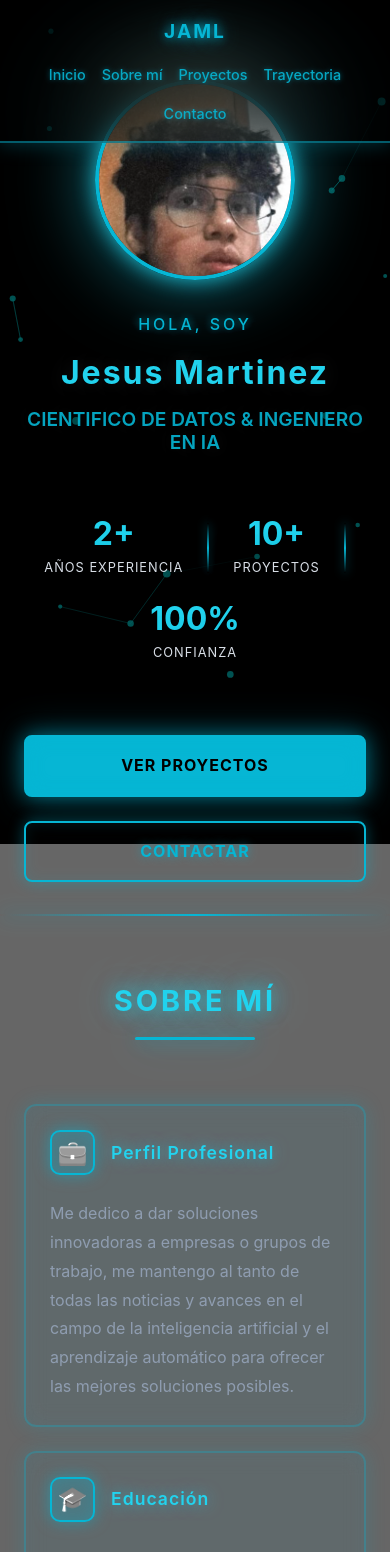
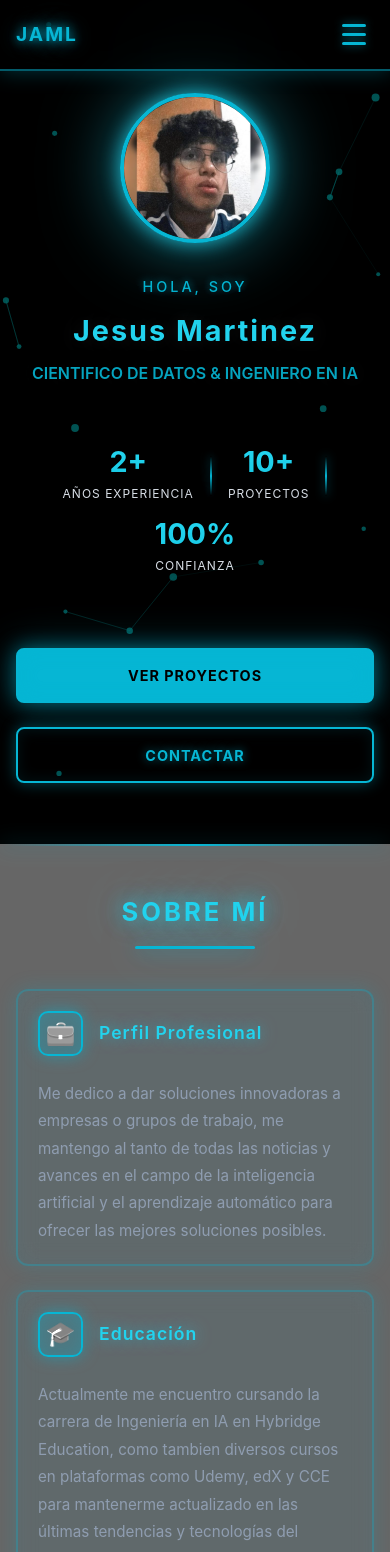
Before and after one commit to Jysusog/portafolio_act, a React (Vite) app: page / in a window 390 px wide. Shown: the top 1552 px of the page. Built offline with nearby package versions, Linux system fonts and the light colour scheme.

Commit message:
Updated AboutSection.css

```diff
--- a/src/components/AboutSection.css
+++ b/src/components/AboutSection.css
@@ -236,8 +236,21 @@
 }
 
 @media (max-width: 480px) {
+  .about-section {
+    padding: 3rem 0;
+  }
+
+  .about-container {
+    padding: 0 1rem;
+  }
+
   .section-title-neon {
-    font-size: 1.8rem;
+    font-size: 1.6rem;
+    margin-bottom: 2.5rem;
+  }
+
+  .about-panel {
+    padding: 1.25rem;
   }
 
   .panel-title {
@@ -248,4 +261,13 @@
     width: 45px;
     height: 45px;
   }
+
+  .panel-text {
+    font-size: 0.95rem;
+  }
+
+  .skill-tag {
+    font-size: 0.85rem;
+    padding: 0.4rem 0.8rem;
+  }
 }
--- a/src/components/ContactSection.css
+++ b/src/components/ContactSection.css
@@ -277,8 +277,27 @@
 }
 
 @media (max-width: 480px) {
+  .contact-section {
+    padding: 3rem 0;
+  }
+
+  .contact-container {
+    padding: 0 1rem;
+  }
+
+  .section-title-neon {
+    font-size: 1.6rem;
+    margin-bottom: 2.5rem;
+  }
+
   .contact-intro {
-    font-size: 1rem;
+    font-size: 0.95rem;
+    margin-bottom: 2.5rem;
+  }
+
+  .contact-grid {
+    gap: 1.25rem;
+    margin-bottom: 2.5rem;
   }
 
   .contact-card {
@@ -297,7 +316,7 @@
   }
 
   .contact-title {
-    font-size: 1.2rem;
+    font-size: 1.1rem;
   }
 
   .contact-subtitle {
@@ -305,7 +324,11 @@
   }
 
   .contact-arrow {
-    font-size: 1.5rem;
+    font-size: 1.4rem;
+  }
+
+  .contact-footer {
+    padding: 1.5rem;
   }
 
   .footer-text {
--- a/src/components/Footer.css
+++ b/src/components/Footer.css
@@ -13,3 +13,17 @@
 .footer p {
   margin: 0;
 }
+
+@media (max-width: 768px) {
+  .footer {
+    padding: 1.5rem;
+    font-size: 0.85rem;
+  }
+}
+
+@media (max-width: 480px) {
+  .footer {
+    padding: 1.25rem 1rem;
+    font-size: 0.8rem;
+  }
+}
--- a/src/components/HeroSection.css
+++ b/src/components/HeroSection.css
@@ -53,6 +53,12 @@
   position: relative;
   overflow: hidden;
   animation: pulse-border 2s infinite;
+}
+
+.profile-image-placeholder img {
+  width: 100%;
+  height: 100%;
+  object-fit: cover;
 }
 
 @keyframes pulse-border {
@@ -248,8 +254,12 @@
   }
 
   .profile-image-placeholder {
-    width: 200px;
-    height: 200px;
+    width: 180px;
+    height: 180px;
+  }
+
+  .hero-cta {
+    justify-content: center;
   }
 
   .hero-stats {
@@ -273,23 +283,45 @@
 }
 
 @media (max-width: 480px) {
+  .hero-section {
+    padding: 4rem 1rem 2rem;
+  }
+
   .hero-name {
-    font-size: 2rem;
+    font-size: 1.8rem;
   }
 
   .hero-title {
-    font-size: 1.2rem;
+    font-size: 1rem;
   }
 
   .hero-greeting {
-    font-size: 1rem;
+    font-size: 0.9rem;
+  }
+
+  .profile-image-placeholder {
+    width: 150px;
+    height: 150px;
+  }
+
+  .hero-stats {
+    gap: 1rem;
   }
 
   .stat-value {
-    font-size: 2rem;
+    font-size: 1.8rem;
   }
 
   .stat-label {
-    font-size: 0.8rem;
+    font-size: 0.75rem;
+  }
+
+  .stat-divider {
+    height: 40px;
+  }
+
+  .cta-btn {
+    padding: 0.9rem 1.5rem;
+    font-size: 0.9rem;
   }
 }
--- a/src/components/Navbar.css
+++ b/src/components/Navbar.css
@@ -19,6 +19,7 @@
   display: flex;
   justify-content: space-between;
   align-items: center;
+  position: relative;
 }
 
 .logo {
@@ -31,6 +32,7 @@
                0 0 30px rgba(6, 182, 212, 0.4);
   transition: all 0.3s ease;
   letter-spacing: 2px;
+  z-index: 101;
 }
 
 .logo:hover {
@@ -38,6 +40,44 @@
   text-shadow: 0 0 15px rgba(34, 211, 238, 1),
                0 0 30px rgba(34, 211, 238, 0.8),
                0 0 45px rgba(34, 211, 238, 0.6);
+}
+
+.hamburger {
+  display: none;
+  flex-direction: column;
+  gap: 6px;
+  background: transparent;
+  border: none;
+  cursor: pointer;
+  padding: 8px;
+  z-index: 101;
+  position: relative;
+}
+
+.hamburger span {
+  width: 28px;
+  height: 3px;
+  background: #06b6d4;
+  border-radius: 2px;
+  transition: all 0.3s ease;
+  box-shadow: 0 0 10px rgba(6, 182, 212, 0.6);
+}
+
+.hamburger:hover span {
+  background: #22d3ee;
+  box-shadow: 0 0 15px rgba(34, 211, 238, 0.8);
+}
+
+.hamburger.active span:nth-child(1) {
+  transform: rotate(45deg) translate(10px, 10px);
+}
+
+.hamburger.active span:nth-child(2) {
+  opacity: 0;
+}
+
+.hamburger.active span:nth-child(3) {
+  transform: rotate(-45deg) translate(9px, -9px);
 }
 
 .nav-links {
@@ -86,15 +126,47 @@
 }
 
 @media (max-width: 768px) {
-  .nav-content {
-    flex-direction: column;
-    gap: 1rem;
+  .hamburger {
+    display: flex;
   }
 
   .nav-links {
-    gap: 1.5rem;
-    flex-wrap: wrap;
-    justify-content: center;
+    position: fixed;
+    top: 0;
+    right: -100%;
+    height: 100vh;
+    width: 280px;
+    background: rgba(0, 0, 0, 0.95);
+    backdrop-filter: blur(20px);
+    flex-direction: column;
+    gap: 0;
+    padding: 6rem 2rem 2rem;
+    border-left: 2px solid rgba(6, 182, 212, 0.5);
+    box-shadow: -5px 0 30px rgba(6, 182, 212, 0.3);
+    transition: right 0.4s ease;
+  }
+
+  .nav-links.active {
+    right: 0;
+  }
+
+  .nav-links li {
+    width: 100%;
+    border-bottom: 1px solid rgba(6, 182, 212, 0.2);
+  }
+
+  .nav-links li:last-child {
+    border-bottom: none;
+  }
+
+  .nav-links a {
+    display: block;
+    padding: 1.2rem 0;
+    font-size: 1.1rem;
+  }
+
+  .nav-links a::after {
+    display: none;
   }
 }
 
@@ -103,12 +175,25 @@
     padding: 1rem 0;
   }
 
+  .nav-content {
+    padding: 0 1rem;
+  }
+
   .logo {
     font-size: 1.2rem;
   }
 
   .nav-links {
-    font-size: 0.9rem;
-    gap: 1rem;
+    width: 250px;
+    padding: 5rem 1.5rem 2rem;
+  }
+
+  .nav-links a {
+    font-size: 1rem;
+    padding: 1rem 0;
+  }
+
+  .hamburger span {
+    width: 24px;
   }
 }
--- a/src/components/Navbar.tsx
+++ b/src/components/Navbar.tsx
@@ -1,16 +1,38 @@
+import { useState } from 'react';
 import './Navbar.css';
 
 const Navbar = () => {
+  const [isMenuOpen, setIsMenuOpen] = useState(false);
+
+  const toggleMenu = () => {
+    setIsMenuOpen(!isMenuOpen);
+  };
+
+  const closeMenu = () => {
+    setIsMenuOpen(false);
+  };
+
   return (
     <nav className="navbar">
       <div className="nav-content">
         <a href="#home" className="logo">JAML</a>
-        <ul className="nav-links">
-          <li><a href="#home">Inicio</a></li>
-          <li><a href="#about">Sobre mí</a></li>
-          <li><a href="#projects">Proyectos</a></li>
-          <li><a href="#timeline">Trayectoria</a></li>
-          <li><a href="#contact">Contacto</a></li>
+
+        <button
+          className={`hamburger ${isMenuOpen ? 'active' : ''}`}
+          onClick={toggleMenu}
+          aria-label="Toggle menu"
+        >
+          <span></span>
+          <span></span>
+          <span></span>
+        </button>
+
+        <ul className={`nav-links ${isMenuOpen ? 'active' : ''}`}>
+          <li><a href="#home" onClick={closeMenu}>Inicio</a></li>
+          <li><a href="#about" onClick={closeMenu}>Sobre mí</a></li>
+          <li><a href="#projects" onClick={closeMenu}>Proyectos</a></li>
+          <li><a href="#timeline" onClick={closeMenu}>Trayectoria</a></li>
+          <li><a href="#contact" onClick={closeMenu}>Contacto</a></li>
         </ul>
       </div>
     </nav>
--- a/src/components/ProjectsCarousel.css
+++ b/src/components/ProjectsCarousel.css
@@ -375,10 +375,26 @@
 }
 
 @media (max-width: 480px) {
+  .projects-carousel-section {
+    padding: 3rem 0;
+  }
+
+  .carousel-container {
+    padding: 0 0.5rem;
+  }
+
   .carousel-btn {
-    width: 40px;
-    height: 40px;
-    font-size: 1.5rem;
+    width: 36px;
+    height: 36px;
+    font-size: 1.3rem;
+  }
+
+  .carousel-btn-prev {
+    left: 0.5rem;
+  }
+
+  .carousel-btn-next {
+    right: 0.5rem;
   }
 
   .project-icon-cyber {
@@ -390,11 +406,38 @@
     font-size: 2rem;
   }
 
+  .card-header-cyber {
+    padding: 1.5rem 1.5rem 1rem;
+  }
+
+  .card-content-cyber {
+    padding: 1.25rem;
+  }
+
+  .card-footer-cyber {
+    padding: 0 1.25rem 1.5rem;
+  }
+
   .project-title-cyber {
-    font-size: 1.3rem;
+    font-size: 1.2rem;
   }
 
   .project-description-cyber {
     font-size: 0.9rem;
+    margin-bottom: 1.25rem;
+  }
+
+  .tech-tag-cyber {
+    font-size: 0.8rem;
+    padding: 0.4rem 0.8rem;
+  }
+
+  .project-btn-cyber {
+    font-size: 0.85rem;
+    padding: 0.65rem 1.5rem;
+  }
+
+  .section-title-neon {
+    font-size: 1.6rem;
   }
 }
--- a/src/components/TimelineSection.css
+++ b/src/components/TimelineSection.css
@@ -319,35 +319,62 @@
 }
 
 @media (max-width: 480px) {
+  .timeline-section {
+    padding: 3rem 0;
+  }
+
+  .timeline-container {
+    padding: 0 1rem;
+  }
+
+  .timeline-wrapper {
+    padding: 2rem 0;
+  }
+
   .timeline-line {
-    left: 20px;
+    left: 16px;
   }
 
   .timeline-item {
-    padding-left: 60px;
+    padding-left: 50px;
+    margin-bottom: 2.5rem;
   }
 
   .timeline-node {
-    left: 20px;
-    width: 20px;
-    height: 20px;
+    left: 16px;
+    width: 18px;
+    height: 18px;
   }
 
   .timeline-card {
-    padding: 1.25rem;
+    padding: 1rem;
   }
 
   .timeline-title {
-    font-size: 1.2rem;
+    font-size: 1.1rem;
+  }
+
+  .timeline-organization {
+    font-size: 0.95rem;
   }
 
   .timeline-description {
+    font-size: 0.85rem;
+  }
+
+  .card-type-badge {
+    width: 38px;
+    height: 38px;
+    font-size: 1.1rem;
+  }
+
+  .card-year {
+    padding: 0.4rem 1rem;
     font-size: 0.9rem;
   }
 
-  .card-type-badge {
-    width: 40px;
-    height: 40px;
-    font-size: 1.2rem;
+  .section-title-neon {
+    font-size: 1.6rem;
+    margin-bottom: 2.5rem;
   }
 }
```
